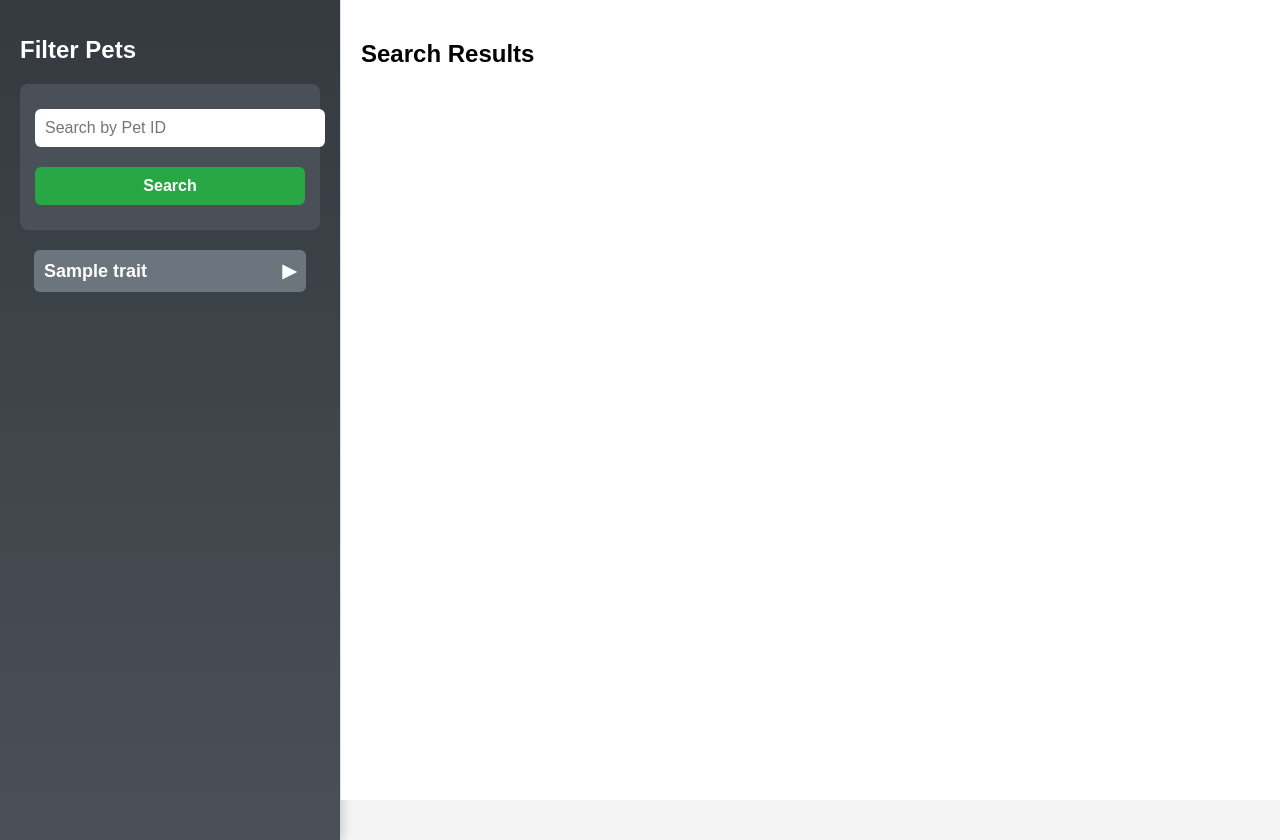
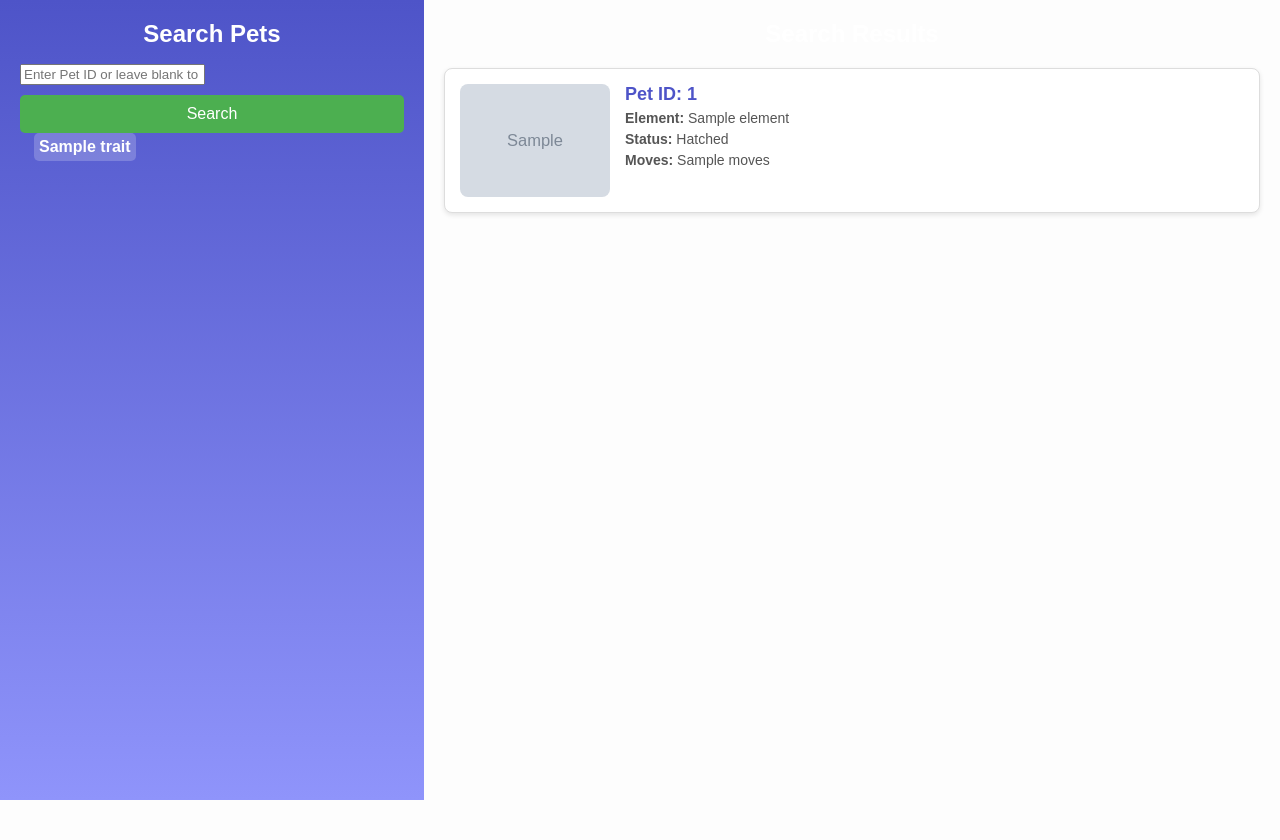
Before and after one commit to lewtondoteth/Omnia-Tools, a Flask app: template templates/index.html in a window 1280 px wide. After the commit the page ends 800 px from the top, so only its background shows below. Run offline with Flask 3, Linux system fonts and the light colour scheme; the template is opened without the code that fills it: most values are stand-ins (such as "Sample title", 1, 10 or a date in 2020); grey boxes marked "Sample" are stand-in pictures.

Commit message:
improved layout and return list

```diff
--- a/app.py
+++ b/app.py
@@ -12,7 +12,7 @@ def get_unique_attributes():
     conn.close()
     grouped_attributes = {}
     for trait_type, value in attributes:
-        if trait_type and value:  # Ensure both trait_type and value are non-empty
+        if trait_type and value:
             grouped_attributes.setdefault(trait_type, []).append(value)
     return grouped_attributes
 
@@ -23,30 +23,46 @@ def index():
 
 @app.route('/search', methods=['POST'])
 def search():
-    selected_attributes = request.form.getlist('attributes')
-    pet_id = request.form.get('pet_id')
+    pet_id = request.form.get('pet_id')  # Use form-encoded data
+    selected_filters = request.form.getlist('filters')  # Retrieve filters as a list
+
     conn = sqlite3.connect('pixlpets1.db')
     conn.row_factory = sqlite3.Row
     cursor = conn.cursor()
 
+    pets = []
+    query = """
+        SELECT pets.id AS pet_id, pets.image AS image,
+               element.value AS element,
+               egg.value AS egg_status,
+               GROUP_CONCAT(moves.value, ', ') AS moves
+        FROM pets
+        LEFT JOIN attributes AS element ON pets.id = element.pet_id AND element.trait_type = 'Element'
+        LEFT JOIN attributes AS egg ON pets.id = egg.pet_id AND egg.trait_type = 'Egg'
+        LEFT JOIN attributes AS moves ON pets.id = moves.pet_id AND moves.trait_type = 'Moves'
+    """
+    conditions = []
+    params = []
+
     if pet_id:
-        cursor.execute("SELECT id, name, image FROM pets WHERE id = ?", (pet_id,))
-        pets = cursor.fetchall()
-    elif selected_attributes:
-        query = """
-            SELECT DISTINCT pets.id, pets.name, pets.image
-            FROM pets
-            JOIN attributes ON pets.id = attributes.pet_id
-            WHERE attributes.value IN ({})
-        """.format(','.join('?' * len(selected_attributes)))
-        cursor.execute(query, selected_attributes)
-        pets = cursor.fetchall()
-    else:
-        cursor.execute("SELECT id, name, image FROM pets")
-        pets = cursor.fetchall()
+        conditions.append("pets.id = ?")
+        params.append(pet_id)
+    elif selected_filters:
+        filter_conditions = " OR ".join([f"all_attributes LIKE ?" for _ in selected_filters])
+        conditions.append(f"({filter_conditions})")
+        params.extend([f"%{filter}%" for filter in selected_filters])
 
+    if conditions:
+        query += " WHERE " + " AND ".join(conditions)
+
+    query += " GROUP BY pets.id"
+
+    cursor.execute(query, params)
+    pets = cursor.fetchall()
     conn.close()
-    return render_template('results.html', pets=pets)
+
+    attributes = get_unique_attributes()
+    return render_template('index.html', attributes=attributes, pets=pets)
 
 if __name__ == '__main__':
     app.run(debug=True)
--- a/templates/index.html
+++ b/templates/index.html
@@ -6,159 +6,126 @@
     <title>Pet Search</title>
     <style>
         body {
-            font-family: 'Arial', sans-serif;
+            font-family: Arial, sans-serif;
+            display: flex;
+            flex-direction: row;
+            background-color: #f9f9f9;
             margin: 0;
             padding: 0;
-            background-color: #f4f4f4;
-            display: flex;
             height: 100vh;
-            overflow: hidden;
+            color: #333;
         }
         .sidebar {
-            background: linear-gradient(to bottom, #343a40, #495057);
-            color: white;
-            width: 300px;
-            height: 100%;
+            width: 30%;
             padding: 20px;
+            background: linear-gradient(to bottom, #4e54c8, #8f94fb);
+            color: #fff;
             box-shadow: 2px 0 10px rgba(0, 0, 0, 0.2);
             overflow-y: auto;
-        }
-        .sidebar h1 {
-            font-size: 24px;
-            margin-bottom: 20px;
-            color: #ffffff;
-        }
-        .search-box {
-            margin-bottom: 20px;
-            background-color: #495057;
-            padding: 15px;
-            border-radius: 8px;
-        }
-        .search-box input, .search-box button {
-            width: 100%;
-            padding: 10px;
-            margin: 10px 0;
-            border: none;
-            border-radius: 6px;
-            font-size: 16px;
-        }
-        .search-box button {
-            background-color: #28a745;
-            color: white;
-            font-weight: bold;
-            cursor: pointer;
-        }
-        .search-box button:hover {
-            background-color: #218838;
-        }
-        fieldset {
-            border: none;
-            margin-bottom: 20px;
-        }
-        legend {
-            font-size: 18px;
-            font-weight: bold;
-            cursor: pointer;
-            padding: 10px;
-            background: #6c757d;
-            border-radius: 6px;
-            color: white;
-            display: flex;
-            justify-content: space-between;
-            align-items: center;
-            user-select: none;
-            width: 100%;
-            box-sizing: border-box;
-        }
-        .checkbox-group {
-            display: none;
-            flex-wrap: wrap;
-            gap: 10px;
-            margin-top: 10px;
-        }
-        .checkbox-group label {
-            background-color: #f8f9fa;
-            color: #000000; /* Ensure text is visible */
-            padding: 10px;
-            border-radius: 6px;
-            display: flex;
-            align-items: center;
-            font-size: 14px;
-            cursor: pointer;
-        }
-        .checkbox-group input {
-            margin-right: 10px;
         }
         .content {
             flex: 1;
             padding: 20px;
             overflow-y: auto;
-            background-color: #ffffff;
-            border-left: 1px solid #ddd;
+            background-color: #fdfdfd;
+        }
+        h1 {
+            margin-top: 0;
+            font-size: 24px;
+            color: #fff;
+            text-align: center;
+        }
+        fieldset {
+            border: none;
+            margin-bottom: 10px;
+        }
+        legend {
+            font-weight: bold;
+            color: #fff;
+            cursor: pointer;
+            padding: 5px;
+            background-color: rgba(255, 255, 255, 0.2);
+            border-radius: 5px;
+        }
+        .checkbox-group {
+            display: none;
+            padding: 10px;
+            background-color: rgba(255, 255, 255, 0.1);
+            border-radius: 5px;
+        }
+        .checkbox-group label {
+            display: block;
+            margin-bottom: 5px;
+        }
+        button {
+            padding: 10px 20px;
+            background-color: #4caf50;
+            color: white;
+            border: none;
+            border-radius: 5px;
+            cursor: pointer;
+            font-size: 16px;
+            margin-top: 10px;
+            display: block;
+            width: 100%;
+        }
+        button:hover {
+            background-color: #45a049;
+        }
+        .results {
+            margin-top: 20px;
         }
         .pet-card {
+            border: 1px solid #ddd;
+            padding: 15px;
+            margin-bottom: 15px;
+            border-radius: 8px;
+            background-color: #fff;
+            box-shadow: 0 2px 5px rgba(0, 0, 0, 0.1);
             display: flex;
-            align-items: center;
-            margin-bottom: 20px;
-            padding: 10px;
-            border: 1px solid #ddd;
-            border-radius: 8px;
-            background-color: #f8f8f8;
+            align-items: flex-start;
+            gap: 15px;
         }
         .pet-card img {
-            width: 100px;
-            height: 100px;
+            max-width: 150px;
+            max-height: 150px;
             border-radius: 8px;
-            margin-right: 20px;
         }
-        .pet-card a {
-            text-decoration: none;
-            color: #007bff;
-            font-weight: bold;
+        .pet-card h2 {
+            margin: 0 0 5px 0;
+            font-size: 18px;
+            color: #4e54c8;
         }
-        .pet-card a:hover {
-            text-decoration: underline;
+        .pet-card p {
+            margin: 5px 0;
+            font-size: 14px;
+            color: #555;
         }
     </style>
     <script>
         function toggleGroup(legendElement) {
             const checkboxGroup = legendElement.nextElementSibling;
-            const isExpanded = checkboxGroup.style.display === 'flex';
-            // Toggle display with a smooth transition
-            checkboxGroup.style.display = isExpanded ? 'none' : 'flex';
-
-            // Optionally, rotate the arrow indicator
-            const arrow = legendElement.querySelector('span');
-            arrow.textContent = isExpanded ? '▶' : '▼';
+            const isExpanded = checkboxGroup.style.display === 'block';
+            checkboxGroup.style.display = isExpanded ? 'none' : 'block';
         }
-
-        document.addEventListener('DOMContentLoaded', () => {
-            const legends = document.querySelectorAll('legend');
-            legends.forEach(legend => {
-                legend.addEventListener('click', () => toggleGroup(legend));
-            });
-        });
     </script>
 </head>
 <body>
     <div class="sidebar">
-        <h1>Filter Pets</h1>
-        <div class="search-box">
+        <h1>Search Pets</h1>
         <form action="/search" method="POST">
-                <input type="text" id="pet-id" name="pet_id" placeholder="Search by Pet ID">
+            <div class="search-bar">
+                <input type="text" name="pet_id" placeholder="Enter Pet ID or leave blank to search by attributes">
                 <button type="submit">Search</button>
-            </form>
             </div>
-        <form action="/search" method="POST">
             {% for trait, values in attributes.items() %}
             <fieldset>
-                    <legend>
-                        {{ trait }} <span>&#9654;</span>
-                    </legend>
+                <legend onclick="toggleGroup(this)">{{ trait }}</legend>
                 <div class="checkbox-group">
                     {% for value in values %}
                     <label>
-                                <input type="checkbox" name="attributes" value="{{ value }}"> {{ value }}
+                        <input type="checkbox" name="filters" value="{{ trait }}:{{ value }}">
+                        {{ value }}
                     </label>
                     {% endfor %}
                 </div>
@@ -167,9 +134,27 @@
         </form>
     </div>
     <div class="content">
-        <h2>Search Results</h2>
-        <div id="results-container">
-            <!-- Results will render here -->
+        <h1>Search Results</h1>
+        <div class="results">
+            {% if pets %}
+                {% for pet in pets %}
+                <div class="pet-card">
+                    <img src="{{ pet.image }}" alt="Pet Image">
+                    <div>
+                        <h2>Pet ID: {{ pet.pet_id }}</h2>
+                        <p><strong>Element:</strong> {{ pet.element or 'Unknown' }}</p>
+                        <p><strong>Status:</strong> {{ pet.egg_status or 'Unknown' }}</p>
+                        {% if pet.egg_status == 'Hatched' %}
+                        <p><strong>Moves:</strong> {{ pet.moves or 'No moves available' }}</p>
+                        {% else %}
+                        <p><strong>Moves:</strong> Not available (Unhatched)</p>
+                        {% endif %}
+                    </div>
+                </div>
+                {% endfor %}
+            {% else %}
+                <p>No pets found matching your criteria.</p>
+            {% endif %}
         </div>
     </div>
 </body>
```
Also changed, not shown: db upgrade2.py (added, +53 -0 lines), updated_app_fixed.py (added, +73 -0 lines), 1 other file. Lines whose indentation alone changed are shown as unchanged.
